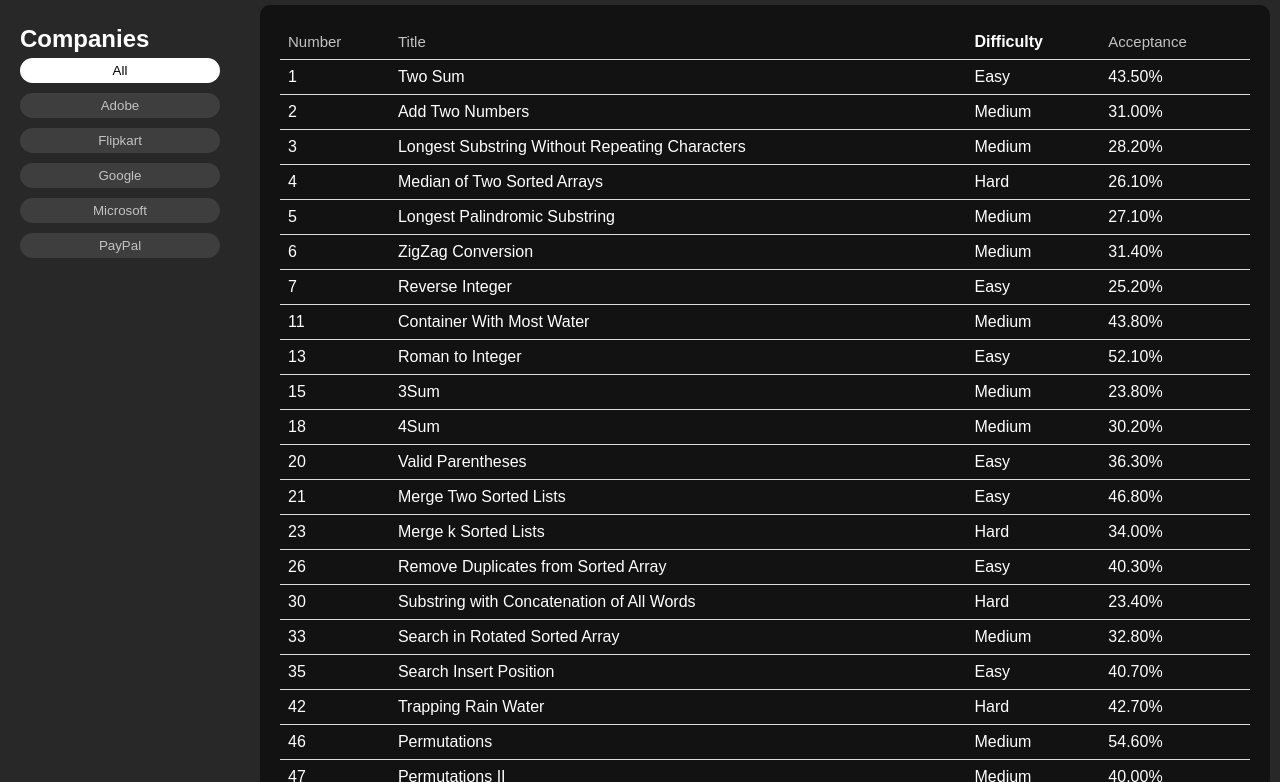
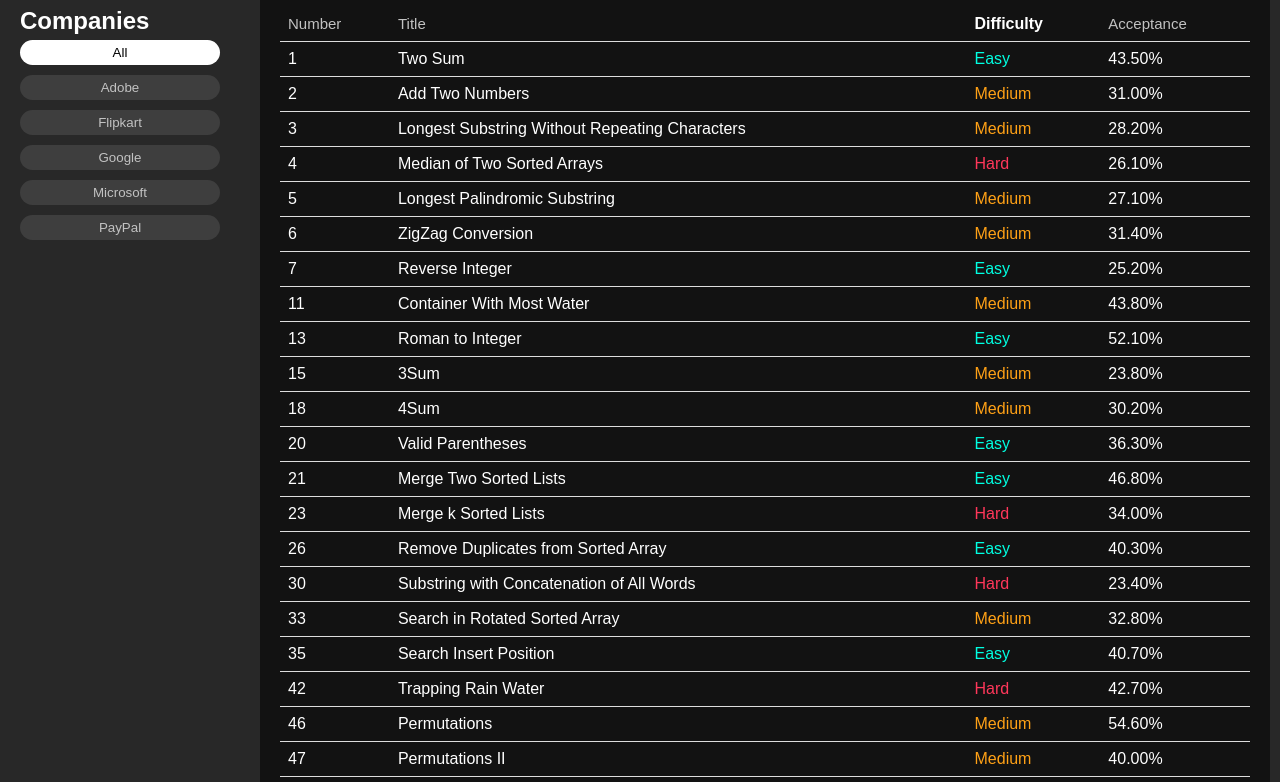
Before and after one commit to ishubhgupta/SortAndFilter, a plain HTML site: page index.html in a window 1280 px wide. Shown: the part 90-872 px from the top of the page. Drawn offline with nearby package versions, Linux system fonts and the light colour scheme.

Commit message:
change font color for difficulties

```diff
--- a/index.css
+++ b/index.css
@@ -170,6 +170,24 @@ th, td {
     text-align: left;
 }
 
+/* Existing CSS remains unchanged */
+
+/* New CSS for difficulty levels */
+
+
+.difficulty.easy {
+    color: #00ffe1;
+}
+
+.difficulty.medium {
+    color: #ffa116;
+}
+
+.difficulty.hard {
+    color: #ff375a;
+}
+
+
 th button {
     background: none;
     border: none;
--- a/index.js
+++ b/index.js
@@ -15,7 +15,7 @@ document.addEventListener('DOMContentLoaded', function () {
     let rateSortOrder = 1;   // 1 for ascending, -1 for descending
     let numberSortOrder = 1; // 1 for ascending, -1 for descending
 
-    // CSV data
+    // CSV data (assuming 'data.csv' contains your problem data)
     Papa.parse('data.csv', {
         download: true,
         header: true,
@@ -27,25 +27,40 @@ document.addEventListener('DOMContentLoaded', function () {
         }
     });
 
-    // Function to display problems
+    // Function to display problems in the table
     function displayProblems(data) {
         tableBody.innerHTML = '';
         data.forEach(problem => {
             const row = document.createElement('tr');
-            // Construct the URL based on the question name
             const leetCodeURL = `https://leetcode.com/problems/${problem['Question Name'].toLowerCase().replace(/ /g, '-')}/description/`;
+
+            // Determine difficulty class for styling
+            let difficultyClass = '';
+            switch (problem['Difficulty Level'].toLowerCase()) {
+                case 'easy':
+                    difficultyClass = 'easy';
+                    break;
+                case 'medium':
+                    difficultyClass = 'medium';
+                    break;
+                case 'hard':
+                    difficultyClass = 'hard';
+                    break;
+                default:
+                    break;
+            }
 
             row.innerHTML = `
                 <td>${problem['Question Number']}</td>
                 <td><a href="${leetCodeURL}" target="_blank">${problem['Question Name']}</a></td>
-                <td>${problem['Difficulty Level']}</td>
+                <td class="difficulty ${difficultyClass}">${problem['Difficulty Level']}</td>
                 <td>${problem['Acceptance Rate']}</td>
             `;
             tableBody.appendChild(row);
         });
     }
 
-    // Function to filter problems
+    // Function to filter problems based on company and difficulty
     function filterProblems() {
         filteredProblems = problems;
 
@@ -60,30 +75,7 @@ document.addEventListener('DOMContentLoaded', function () {
         displayProblems(filteredProblems);
     }
 
-    // Function to add difficulty tag
-    function addDifficultyTag(difficulty) {
-        const tag = document.createElement('div');
-        tag.classList.add('difficulty-tag', difficulty.toLowerCase());
-        tag.textContent = difficulty;
-
-        const closeButton = document.createElement('span');
-        closeButton.classList.add('close-btn');
-        closeButton.textContent = '✖';
-        closeButton.addEventListener('click', function () {
-            selectedDifficulties.delete(difficulty);
-            tag.remove();
-            filterProblems();
-        });
-
-        tag.appendChild(closeButton);
-        selectedDifficultiesContainer.appendChild(tag);
-    }
-
-    // Function to remove all difficulty tags
-    function removeAllDifficultyTags() {
-        selectedDifficultiesContainer.innerHTML = '';
-    }
-
+    // Event listeners for company filters
     companyButtons.forEach(button => {
         button.addEventListener('click', function () {
             companyButtons.forEach(btn => btn.classList.remove('active'));
@@ -93,6 +85,7 @@ document.addEventListener('DOMContentLoaded', function () {
         });
     });
 
+    // Event listener for difficulty dropdown
     difficultyDropdown.addEventListener('click', function (event) {
         const selectedValue = event.target.getAttribute('data-value');
         if (selectedValue) {
@@ -126,26 +119,28 @@ document.addEventListener('DOMContentLoaded', function () {
         filteredProblems.sort((a, b) => numberSortOrder * (parseInt(a['Question Number']) - parseInt(b['Question Number'])));
         displayProblems(filteredProblems);
     });
+
+    // Function to add difficulty tag in the UI (if needed)
+    function addDifficultyTag(difficulty) {
+        const tag = document.createElement('div');
+        tag.classList.add('difficulty-tag', difficulty.toLowerCase());
+        tag.textContent = difficulty;
+
+        const closeButton = document.createElement('span');
+        closeButton.classList.add('close-btn');
+        closeButton.textContent = '✖';
+        closeButton.addEventListener('click', function () {
+            selectedDifficulties.delete(difficulty);
+            tag.remove();
+            filterProblems();
+        });
+
+        tag.appendChild(closeButton);
+        selectedDifficultiesContainer.appendChild(tag);
+    }
+
+    // Function to remove all difficulty tags
+    function removeAllDifficultyTags() {
+        selectedDifficultiesContainer.innerHTML = '';
+    }
 });
-
-
-document.addEventListener('DOMContentLoaded', function () {
-    const scrollToTopBtn = document.getElementById('scrollToTopBtn');
-
-    // Show the button when the user scrolls down 20px from the top
-    window.addEventListener('scroll', function () {
-        if (document.body.scrollTop > 20 || document.documentElement.scrollTop > 20) {
-            scrollToTopBtn.style.display = 'block';
-        } else {
-            scrollToTopBtn.style.display = 'none';
-        }
-    });
-
-    // Scroll to the top when the user clicks the button
-    scrollToTopBtn.addEventListener('click', function () {
-        window.scrollTo({
-            top: 0,
-            behavior: 'smooth'
-        });
-    });
-});
```
Also changed, not shown: index.html (+0 -2 lines).
